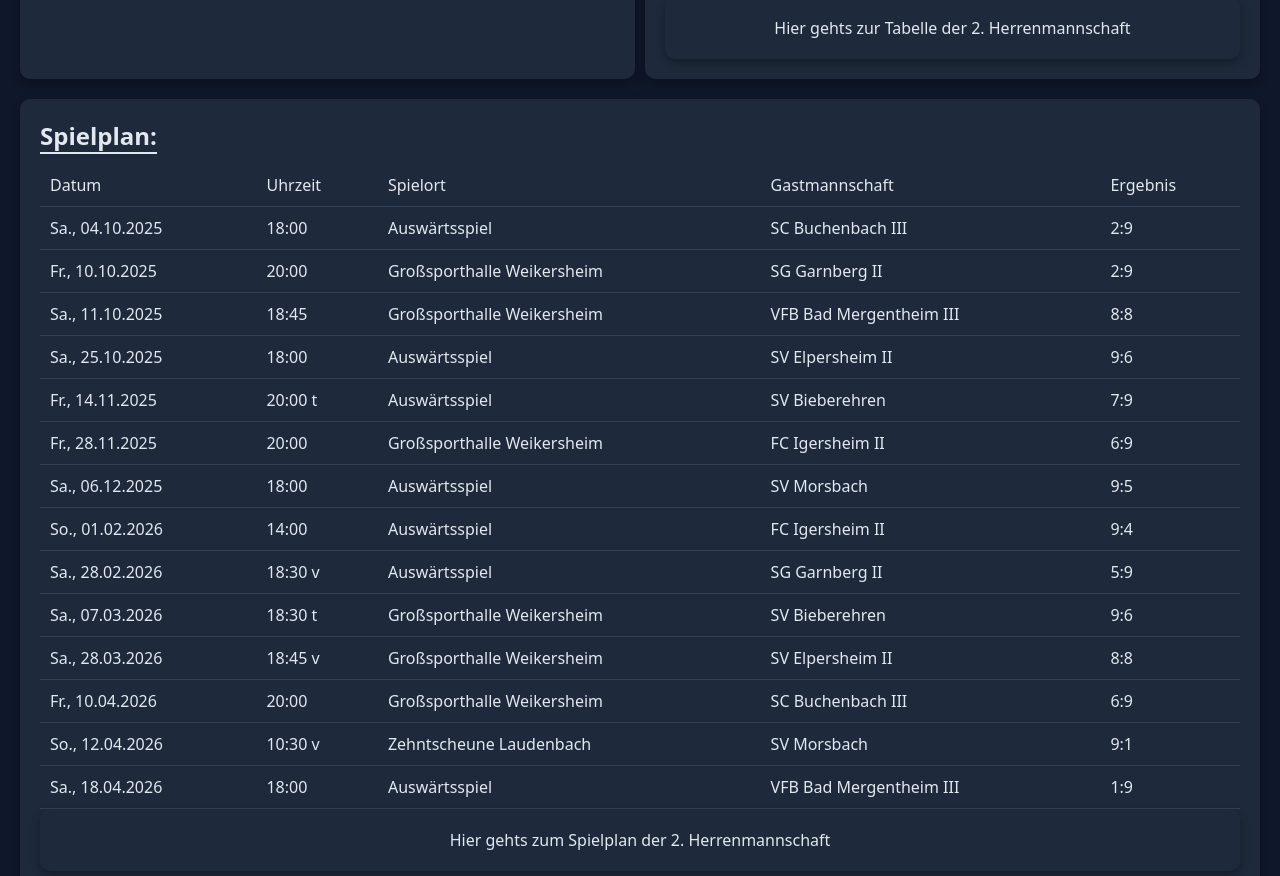
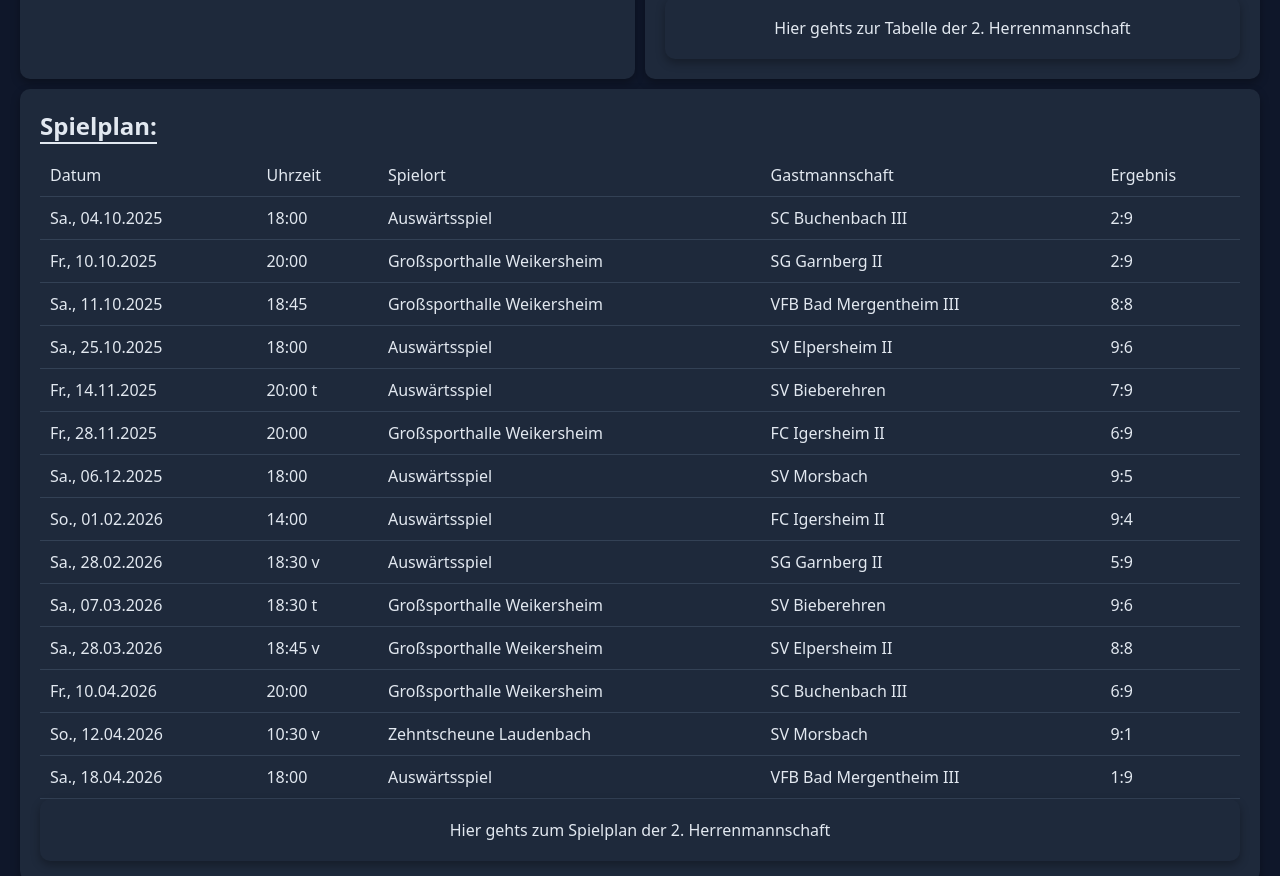
Before and after one commit to hmiku9457-pixel/TTF-Laudenbach, a plain HTML site: page pages/aktiverSpielbetrieb/herren2.html in a window 1280 px wide. Shown: the part 837-1713 px from the top of the page. Drawn offline with Linux system fonts and the light colour scheme.

Commit message:
Update herren2.html

```diff
--- a/pages/aktiverSpielbetrieb/herren2.html
+++ b/pages/aktiverSpielbetrieb/herren2.html
@@ -95,9 +95,7 @@
 				</table>
 				<a href="https://www.mytischtennis.de/click-tt/TTBW/25--26/ligen/E_Kreisliga_A_Gr._2/gruppe/494509/tabelle/gesamt" target="_blank" rel="noopener noreferrer" class="button button--card">Hier gehts zur Tabelle der 2. Herrenmannschaft</a>
 			</div>
-		</div>
 
-		<div class= "grid">
 			<div class="box full-width">
 				<h2 class="underline">Spielplan:</h2>
 				<table>
```
